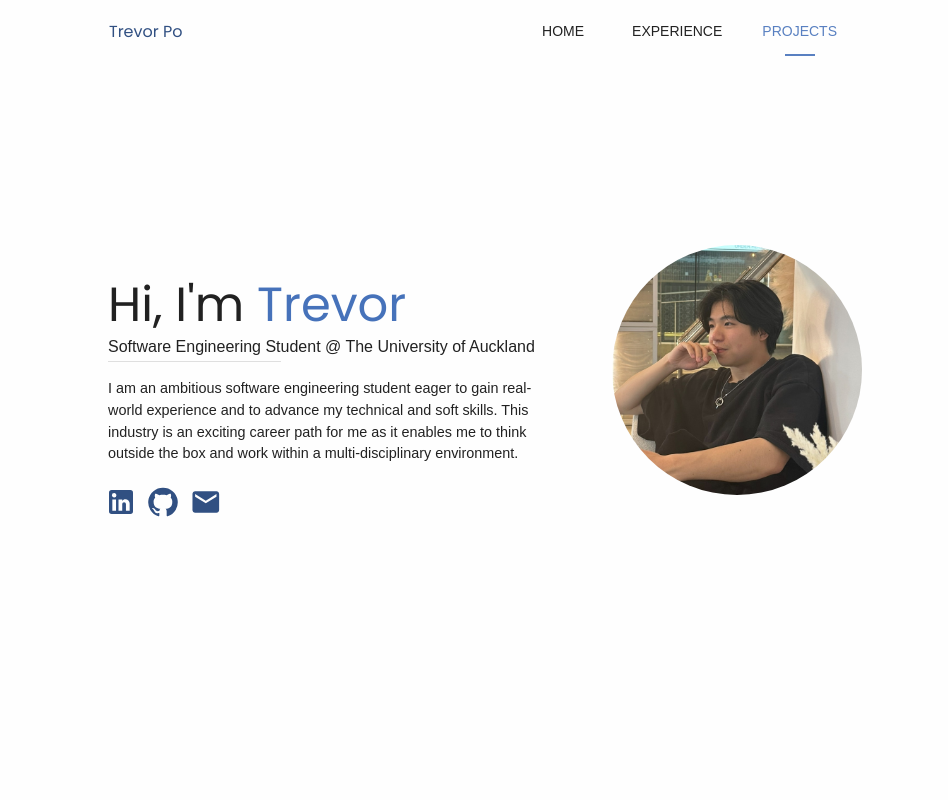
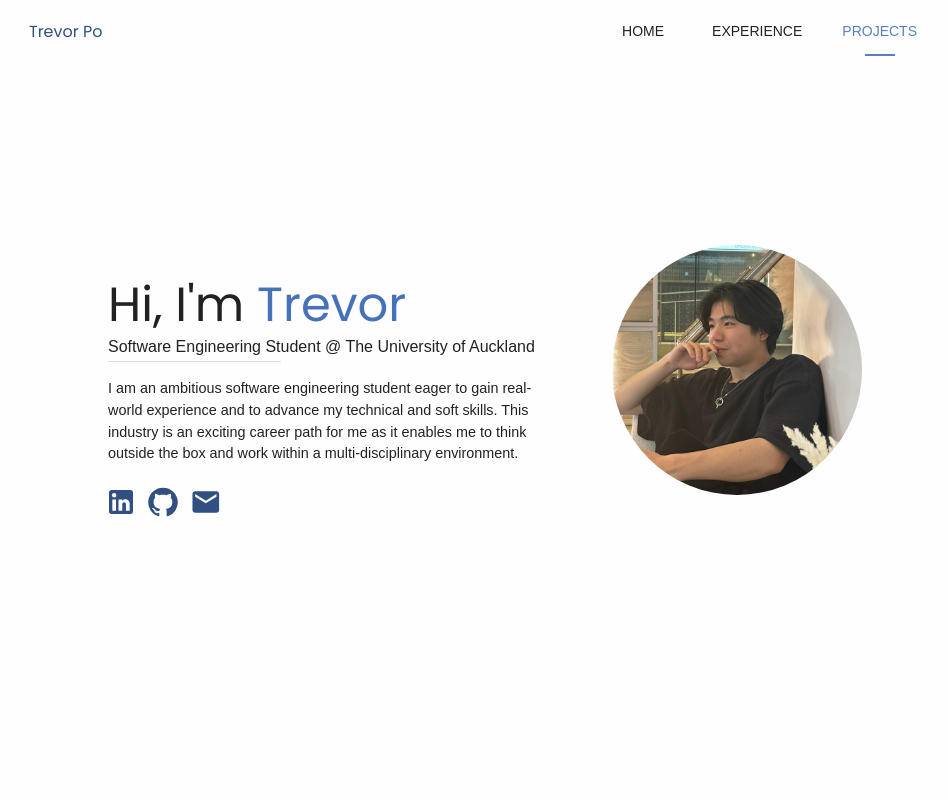
Before and after one commit to tpo920/my-portfolio, a React (Vite) app: page / in a window 1280 px wide. Shown: the top 800 px of the page, without its empty margins (155-1103 px from the left). Built offline with nearby package versions, Linux system fonts and the light colour scheme; a web font is replaced by a local one.

Commit message:
feat/Initial navbar resize improvement

```diff
--- a/src/components/NavBar.jsx
+++ b/src/components/NavBar.jsx
@@ -1,26 +1,39 @@
-import { Box, Tabs, Tab, AppBar, Toolbar, Typography } from "@mui/material";
+import React, { useState } from "react";
+import { Box, Tabs, Tab, AppBar, Toolbar, Typography, Drawer, IconButton } from "@mui/material";
 import { styled } from "@mui/material/styles";
 import { HashLink } from "react-router-hash-link";
+import MenuIcon from '@mui/icons-material/Menu';
 
 export default function NavBar({ tabs, value, handleChange }) {
+  const [drawerStatus, setDrawer] = useState(false);
+
   return (
     <AppBar position="fixed" sx={{ background: "#fefefe", boxShadow: "none" }}>
-      <Box sx={{ flexGrow: 1, ml: "15rem", mr: "15rem" }}>
+      <Box sx={{ mx: { xs: "0rem", md: "10rem" } }}>
         <Toolbar>
+          <Box sx={{ flexGrow: 1 }}>
             <Typography
               component={HashLink}
               to="#"
               smooth="true"
               sx={{
-              flexGrow: 1,
                 color: "primary.dark",
                 textDecoration: "inherit",
-              fontFamily: "Poppins"
+                fontFamily: "Poppins",
               }}
             >
               Trevor Po
             </Typography>
+          </Box>
+          <Box sx={{ display: { xs: 'none', md: 'flex' } }}>
             <NavBarTabs tabs={tabs} value={value} handleChange={handleChange} />
+          </Box>
+          {/* Menu-icon for mobile/small screens*/}
+          <Box sx={{ display: { xs: 'flex', md: 'none' } }}>
+            <IconButton size="small">
+              <MenuIcon sx={{ width: "2rem", height: "2rem" }} />
+            </IconButton>
+          </Box>
         </Toolbar>
       </Box>
     </AppBar>
```
Lines whose indentation alone changed are shown as unchanged.
